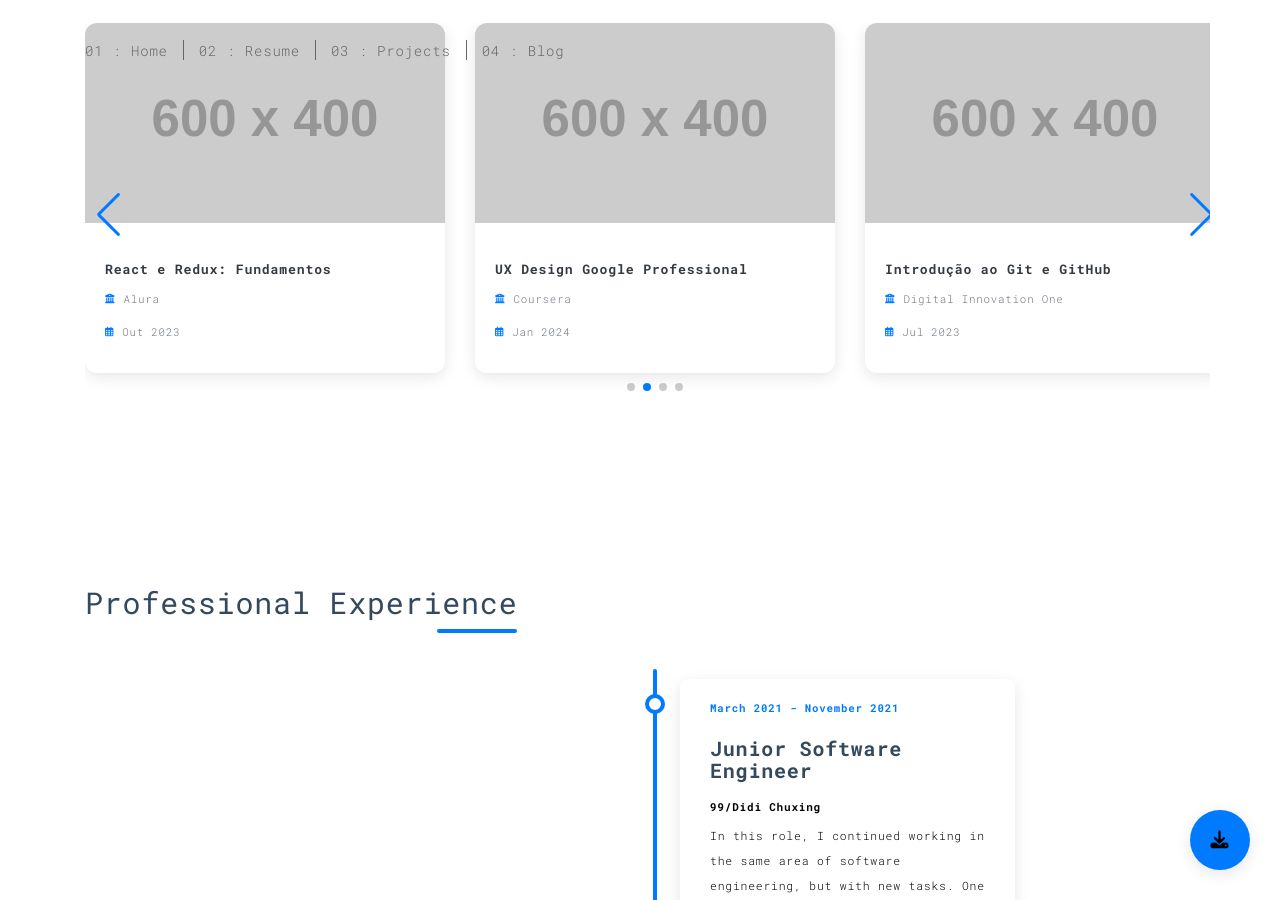
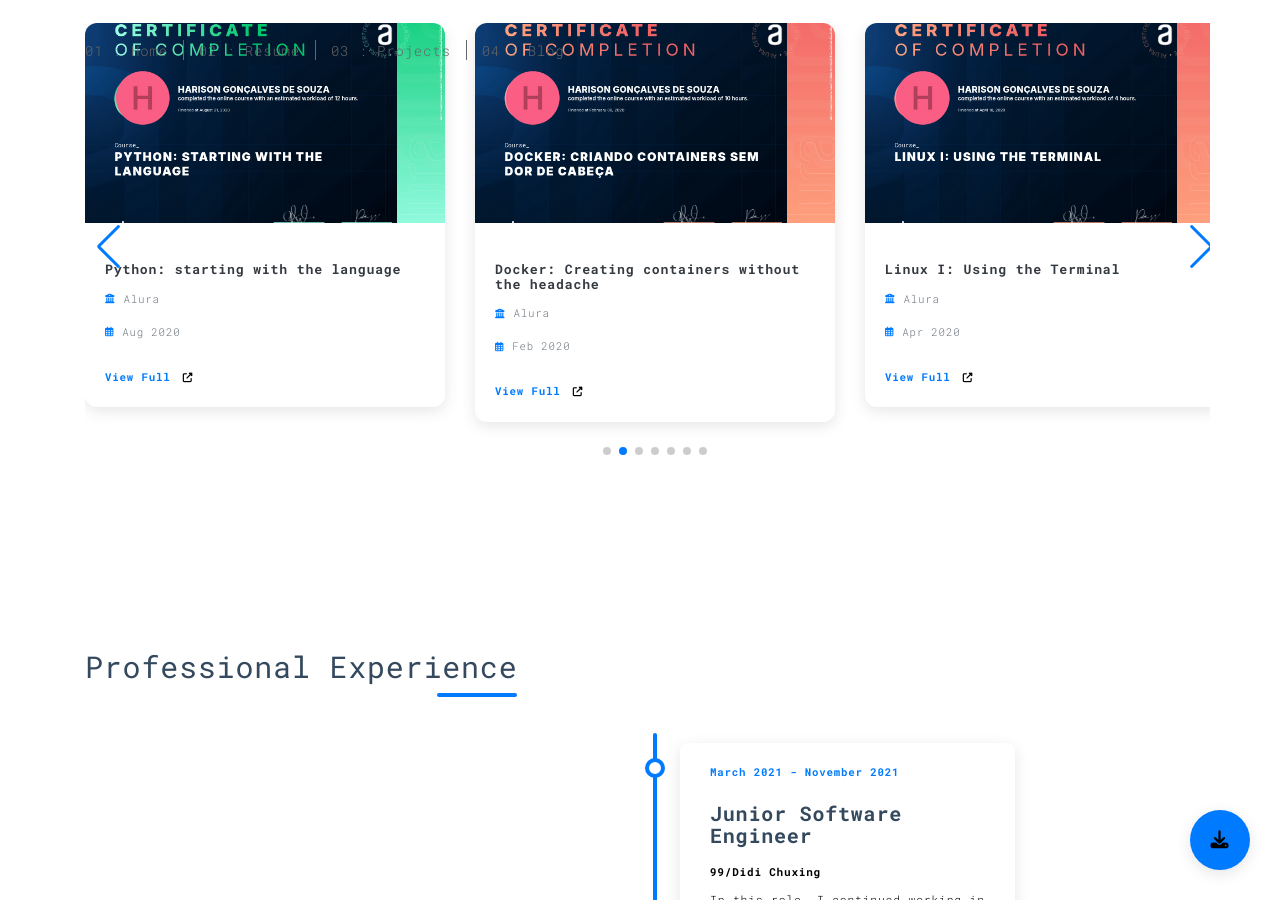
Before and after one commit to harisongsouza/MySite, a Jekyll site: the page built from resume.html, in a window 1280 px wide and 900 px high, scrolled down 1911 px. Built offline with Jekyll 4.4.1, drawn with Linux system fonts in a browser that asks for light colours.

Commit message:
fix certifications and link to curriculum

```diff
--- a/_data/certificados.yml
+++ b/_data/certificados.yml
@@ -1,24 +1,42 @@
 # _data/certificados.yml
-- title: "Desenvolvimento Web Full Stack"
-  issuer: "Udemy / Cod3r"
-  date: "Dez 2023"
-  image: "/img/avatar2.jpg"
-  link: "LINK_PARA_O_CERTIFICADO_REAL"
+- title: "Java 8: new features in this version"
+  issuer: "Alura"
+  date: "Sep 2021"
+  image: "/img/certifications/certification-java-8.png"
+  link: "https://cursos.alura.com.br/user/souzaharison/course/java8-lambdas/certificate?lang=en"
 
-- title: "React e Redux: Fundamentos"
+- title: "Python: starting with the language"
   issuer: "Alura"
-  date: "Out 2023"
-  image: "https://via.placeholder.com/600x400/61dafb/000000?text=Certificado+React"
-  link: "#"
+  date: "Aug 2020"
+  image: "/img/certifications/certification-python.png"
+  link: "https://cursos.alura.com.br/user/souzaharison/course/python-introducao-a-linguagem/certificate?lang=en"
 
-- title: "UX Design Google Professional"
-  issuer: "Coursera"
-  date: "Jan 2024"
-  image: "https://via.placeholder.com/600x400/ff5722/ffffff?text=Certificado+UX"
-  link: "#"
+- title: "Docker: Creating containers without the headache"
+  issuer: "Alura"
+  date: "Feb 2020"
+  image: "/img/certifications/certification-docker.png"
+  link: "https://cursos.alura.com.br/user/souzaharison/course/docker-e-docker-compose/certificate?lang=en"
 
-- title: "Introdução ao Git e GitHub"
-  issuer: "Digital Innovation One"
-  date: "Jul 2023"
-  image: "https://via.placeholder.com/600x400/333333/ffffff?text=Certificado+Git"
-  link: "#"
+- title: "Linux I: Using the Terminal"
+  issuer: "Alura"
+  date: "Apr 2020"
+  image: "/img/certifications/certification-linux.png"
+  link: "https://cursos.alura.com.br/user/souzaharison/course/linux-ubuntu/certificate?lang=en"
+
+- title: "Networks part 1: concepts and practice"
+  issuer: "Alura"
+  date: "Jan 2020"
+  image: "/img/certifications/certification-network-I.png"
+  link: "https://cursos.alura.com.br/user/souzaharison/course/redes-introducao/certificate?lang=en"
+
+- title: "Spring MVC I: Creating web applications"
+  issuer: "Alura"
+  date: "Feb 2021"
+  image: "/img/certifications/certification-spring-mvc-I.png"
+  link: "https://cursos.alura.com.br/user/souzaharison/course/spring-mvc-1-criando-aplicacoes-web/certificate?lang=en"
+
+- title: "Java and Testing: Test Driven Development with Junit"
+  issuer: "Alura"
+  date: "Sep 2021"
+  image: "/img/certifications/certification-Java-e-TDD.png"
+  link: "https://cursos.alura.com.br/user/souzaharison/course/tdd/certificate?lang=en"
--- a/_includes/resume-sections/certificates.html
+++ b/_includes/resume-sections/certificates.html
@@ -16,7 +16,7 @@
                             <p class="date"><i class="far fa-calendar-alt"></i> {{ cert.date }}</p>
                             {% if cert.link and cert.link != "#" %}
                             <a href="{{ cert.link }}" target="_blank" rel="noopener noreferrer" class="cert-link">
-                                Ver Credencial <i class="fas fa-external-link-alt"></i>
+                                View Full <i class="fas fa-external-link-alt"></i>
                             </a>
                             {% endif %}
                         </div>
@@ -24,7 +24,8 @@
                 </div>
                 {% endfor %}
             </div>
-
+            <br>
+            <br>
             <div class="swiper-pagination"></div>
 
             <div class="swiper-button-prev hide-mobile"></div>
--- a/resume.html
+++ b/resume.html
@@ -668,7 +668,7 @@
         {% include resume-sections/experience.html %}
         {% include resume-sections/resume-projects.html %}
 
-    <a href="{{ '/assets/pdf/meu-curriculo.pdf' | relative_url }}" class="btn-floating-download" target="_blank" rel="noopener noreferrer" data-tooltip="Baixar Curriculo">
+    <a href="{{ '/docs/my-curriculum.pdf' | relative_url }}" class="btn-floating-download" target="_blank" rel="noopener noreferrer" data-tooltip="Baixar Curriculo">
         <i class="fas fa-download"></i>
     </a>
 
```
Also changed, not shown: img/certifications/certification-Java-e-TDD.png (added), img/certifications/certification-docker.png (added), img/certifications/certification-java-8.png (added), img/certifications/certification-linux.png (added), img/certifications/certification-network-I.png (added), img/certifications/certification-python.png (added), img/certifications/certification-spring-mvc-I.png (added), 1 other file.
